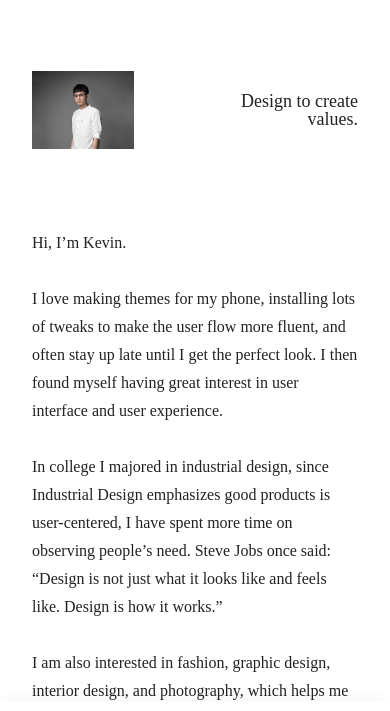
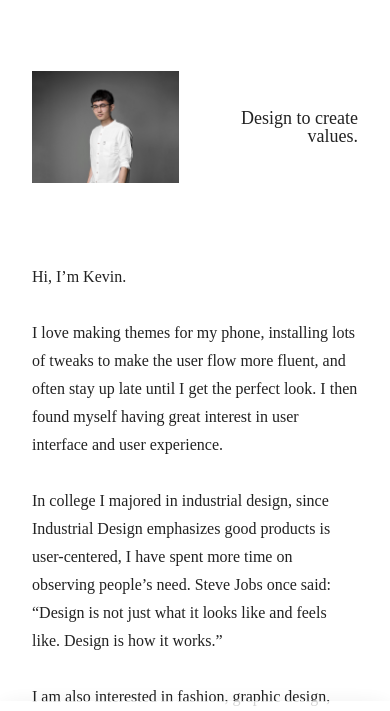
Before and after one commit to xuuikl/xuuikl.github.io, a plain HTML site: page About.html in a window 390 px wide. Shown: the part 79-790 px from the top of the page. Drawn offline with Linux system fonts and the light colour scheme; a web font is replaced by a local one.

Commit message:
Add files via upload

```diff
--- a/css/about-style.css
+++ b/css/about-style.css
@@ -500,6 +500,10 @@ section.aboutme {
     font-size: 16px;
   }
 
+  .picture {
+    grid-column: 1 / span 4;
+  }
+
   /* READING LIST:MOBILE */
 
   .books {
```
